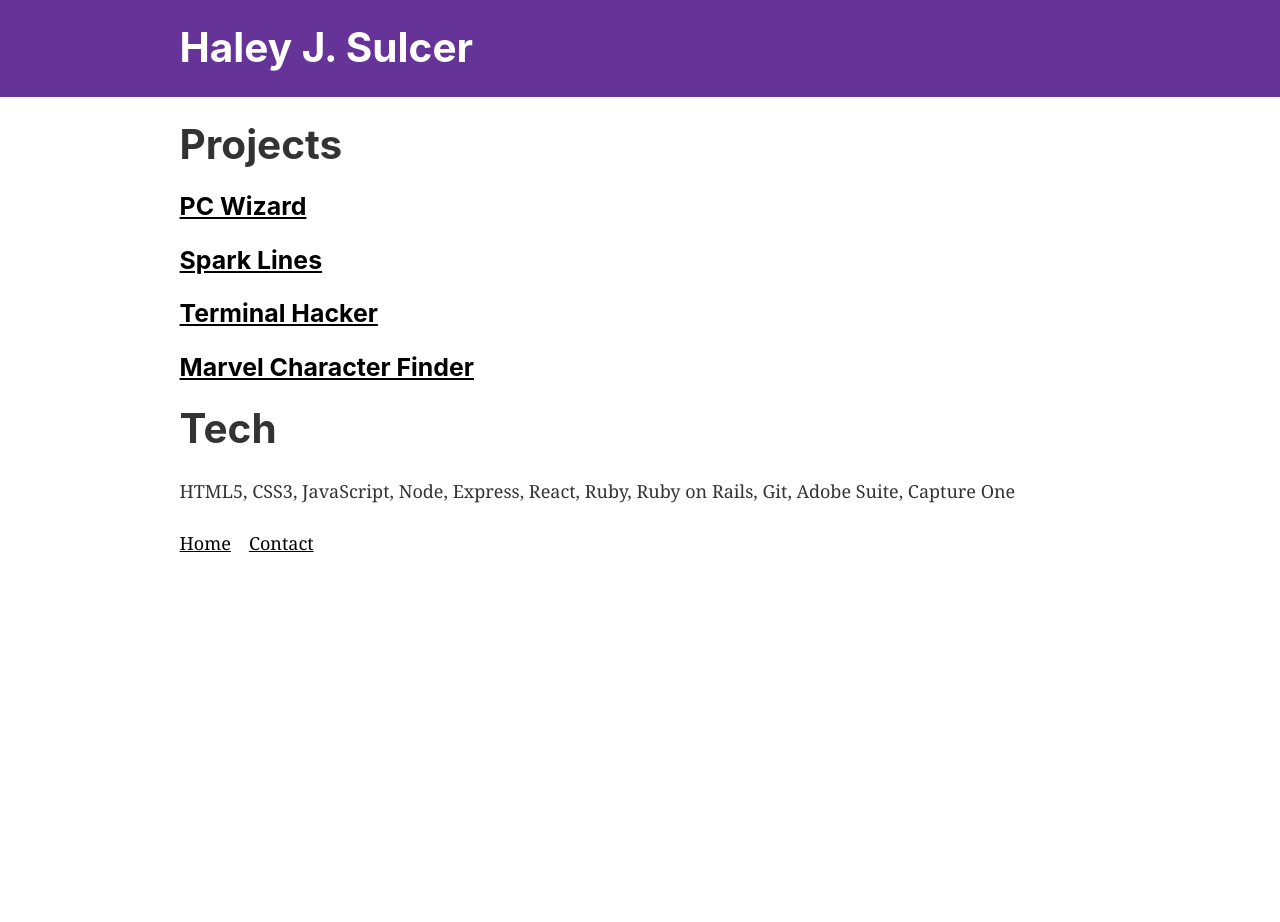
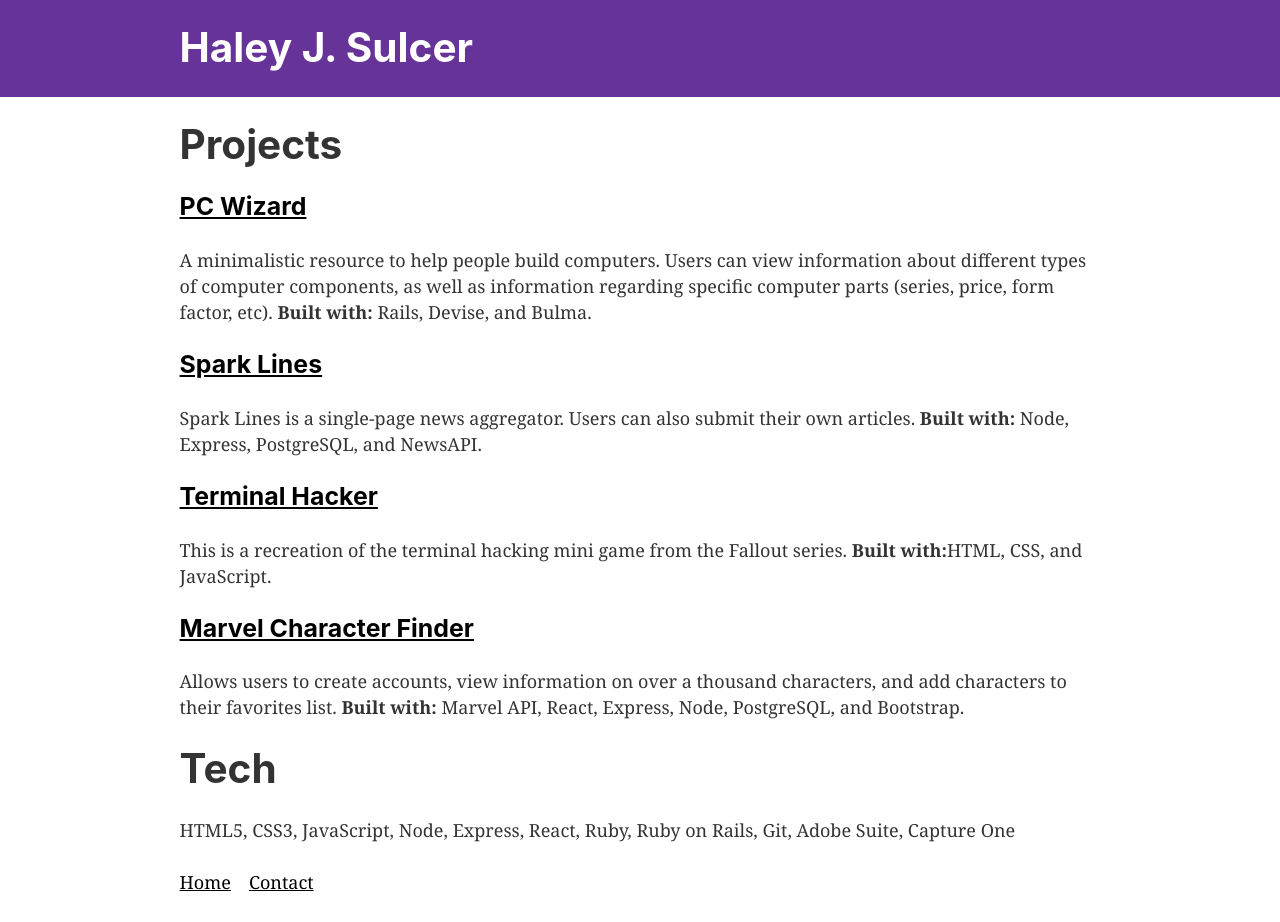
Before and after one commit to Tsardines/github.io, a Gatsby site in the folder gatsby-site/: page /projects-tech in a window 1280 px wide. Before the commit the page ends 800 px from the top, so only its background shows below. Built offline with nearby package versions, Linux system fonts and the light colour scheme; Gatsby itself is replaced by a stand-in of ours.

Commit message:
added project info

```diff
--- a/gatsby-site/src/pages/projects-tech.js
+++ b/gatsby-site/src/pages/projects-tech.js
@@ -7,9 +7,16 @@ const ProjectsTech = () => (
   <Layout>
     <h1>Projects</h1>
       <h3><a href="https://pc-wizard.herokuapp.com" target="_blank">PC Wizard</a></h3>
+        <p>A minimalistic resource to help people build computers. Users can view information about different types of computer components, as well as information regarding specific computer parts (series, price, form factor, etc). <strong>Built with:</strong> Rails, Devise, and Bulma.</p>
+
       <h3><a href="https://spark-lines.herokuapp.com/" target="_blank">Spark Lines</a></h3>
+      <p>Spark Lines is a single-page news aggregator. Users can also submit their own articles. <strong>Built with:</strong> Node, Express, PostgreSQL, and NewsAPI.</p>
+
       <h3><a href="https://terminal-hacker.netlify.com/" target="_blank">Terminal Hacker</a></h3>
+      <p>This is a recreation of the terminal hacking mini game from the Fallout series. <strong>Built with:</strong>HTML, CSS, and JavaScript.</p>
+
       <h3><a href="https://afternoon-citadel-73979.herokuapp.com" target="_blank">Marvel Character Finder</a></h3>
+      <p>Allows users to create accounts, view information on over a thousand characters, and add characters to their favorites list. <strong>Built with:</strong> Marvel API, React, Express, Node, PostgreSQL, and Bootstrap.</p>
 
     <h1>Tech</h1>
       <p>HTML5, CSS3, JavaScript, Node, Express, React, Ruby, Ruby on Rails, Git, Adobe Suite, Capture One</p>
```
